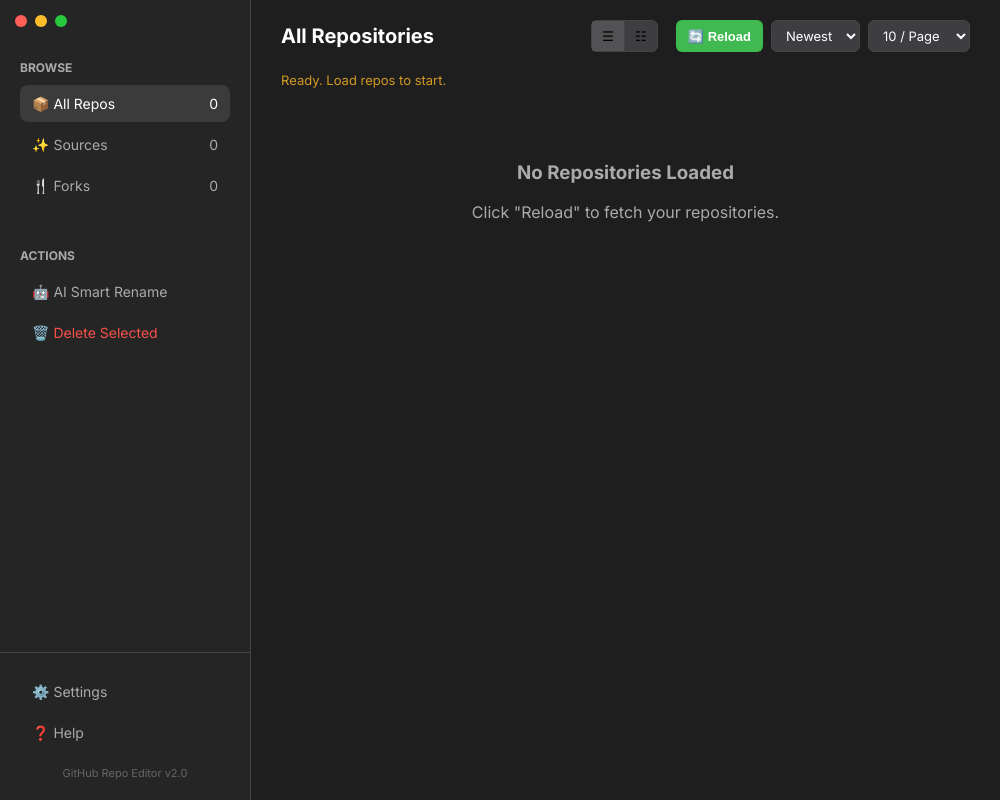
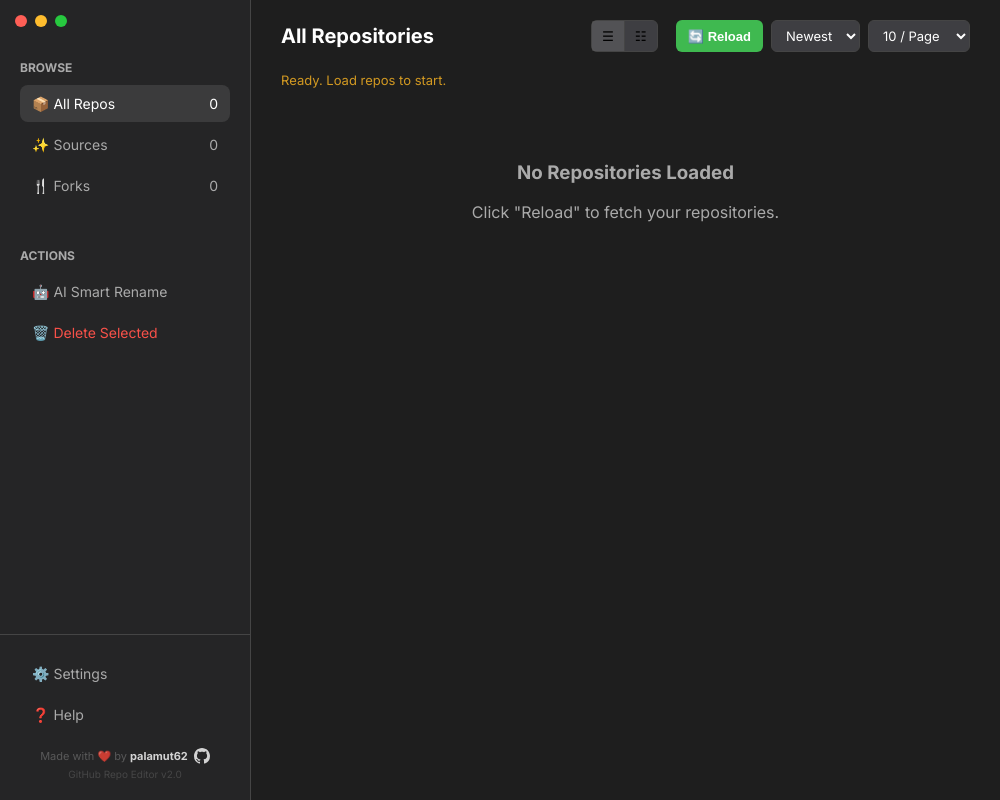
Before and after one commit to palamut62/own_github_repo_editor, an Electron app: page index.html in a window 1000 px wide. Drawn offline with Linux system fonts and the light colour scheme.

Commit message:
feat: Add footer with GitHub repository link and implement external link handling.

```diff
--- a/index.html
+++ b/index.html
@@ -457,7 +457,22 @@
             <div class="nav-item" onclick="document.getElementById('helpModal').style.display='flex'">
                 <span>❓ Help</span>
             </div>
-            <div style="margin-top: 15px; font-size: 11px; color: #666; text-align: center;">GitHub Repo Editor v2.0
+            <div
+                style="margin-top: 15px; font-size: 11px; color: #666; text-align: center; display: flex; flex-direction: column; gap: 4px; align-items: center;">
+                <div style="display: flex; align-items: center; gap: 6px; opacity: 0.8;">
+                    <span>Made with ❤️ by <strong style="color:var(--text-primary)">palamut62</strong></span>
+                    <div style="cursor: pointer; display: flex; align-items: center; transition: opacity 0.2s;"
+                        onclick="window.api.openExternal('https://github.com/palamut62/github-repo-cleaner-ai')"
+                        title="View Source on GitHub">
+                        <svg height="16" viewBox="0 0 16 16" version="1.1" width="16" aria-hidden="true"
+                            style="fill: var(--text-primary);">
+                            <path
+                                d="M8 0c4.42 0 8 3.58 8 8a8.013 8.013 0 0 1-5.45 7.59c-.4.08-.55-.17-.55-.38 0-.27.01-1.13.01-2.2 0-.75-.25-1.23-.54-1.48 1.78-.2 3.65-.88 3.65-3.95 0-.88-.31-1.59-.82-2.15.08-.2.36-1.02-.08-2.12 0 0-.67-.22-2.2.82-.64-.18-1.32-.27-2-.27-.68 0-1.36.09-2 .27-1.53-1.03-2.2-.82-2.2-.82-.44 1.1-.16 1.92-.08 2.12-.51.56-.82 1.28-.82 2.15 0 3.06 1.86 3.75 3.64 3.95-.23.2-.44.55-.51 1.07-.46.21-1.61.55-2.33-.66-.15-.24-.6-.83-1.23-.82-.67.01-.27.38.01.53.34.19.73.9.82 1.13.16.45.68 1.31 2.69.94 0 .67.01 1.3.01 1.49 0 .21-.15.45-.55.38A7.995 7.995 0 0 1 0 8c0-4.42 3.58-8 8-8Z">
+                            </path>
+                        </svg>
+                    </div>
+                </div>
+                <div style="opacity: 0.5; font-size: 10px;">GitHub Repo Editor v2.0</div>
             </div>
         </div>
     </div>
--- a/main.js
+++ b/main.js
@@ -341,3 +341,7 @@
 ipcMain.on('app:close', () => {
     mainWindow.close();
 });
+
+ipcMain.on('open-external', (event, url) => {
+    require('electron').shell.openExternal(url);
+});
--- a/preload.js
+++ b/preload.js
@@ -23,5 +23,8 @@
     // Window Controls
     minimize: () => ipcRenderer.send('app:minimize'),
     maximize: () => ipcRenderer.send('app:maximize'),
-    close: () => ipcRenderer.send('app:close')
+    close: () => ipcRenderer.send('app:close'),
+
+    // External Links
+    openExternal: (url) => ipcRenderer.send('open-external', url)
 });
```
